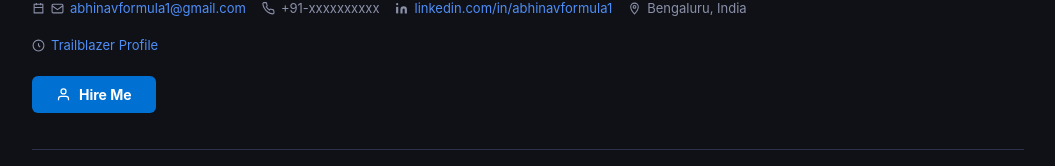
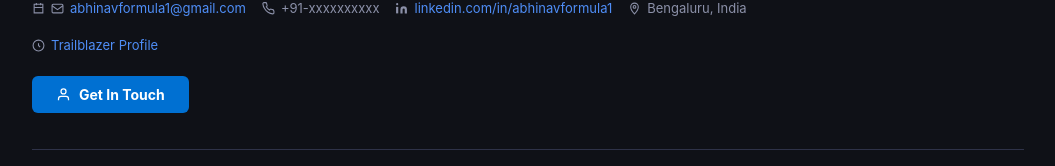
Before and after one commit to abhinavformula1/resume-app, a website: page public/index.html in a window 1280 px wide. Shown: the part 153-319 px from the top of the page, without its empty margins (112-1167 px from the left). Drawn offline with Linux system fonts and the light colour scheme.

Commit message:
updated lable

```diff
--- a/public/index.html
+++ b/public/index.html
@@ -40,7 +40,7 @@
         </div>
         <button class="hire-me-btn" onclick="document.getElementById('hireMeOverlay').removeAttribute('hidden')">
           <svg width="15" height="15" fill="none" stroke="currentColor" stroke-width="2" viewBox="0 0 24 24"><path d="M20 21v-2a4 4 0 0 0-4-4H8a4 4 0 0 0-4 4v2"/><circle cx="12" cy="7" r="4"/></svg>
-          Hire Me
+          Get In Touch
         </button>
       </div>
       <div class="exp-badge">
```
